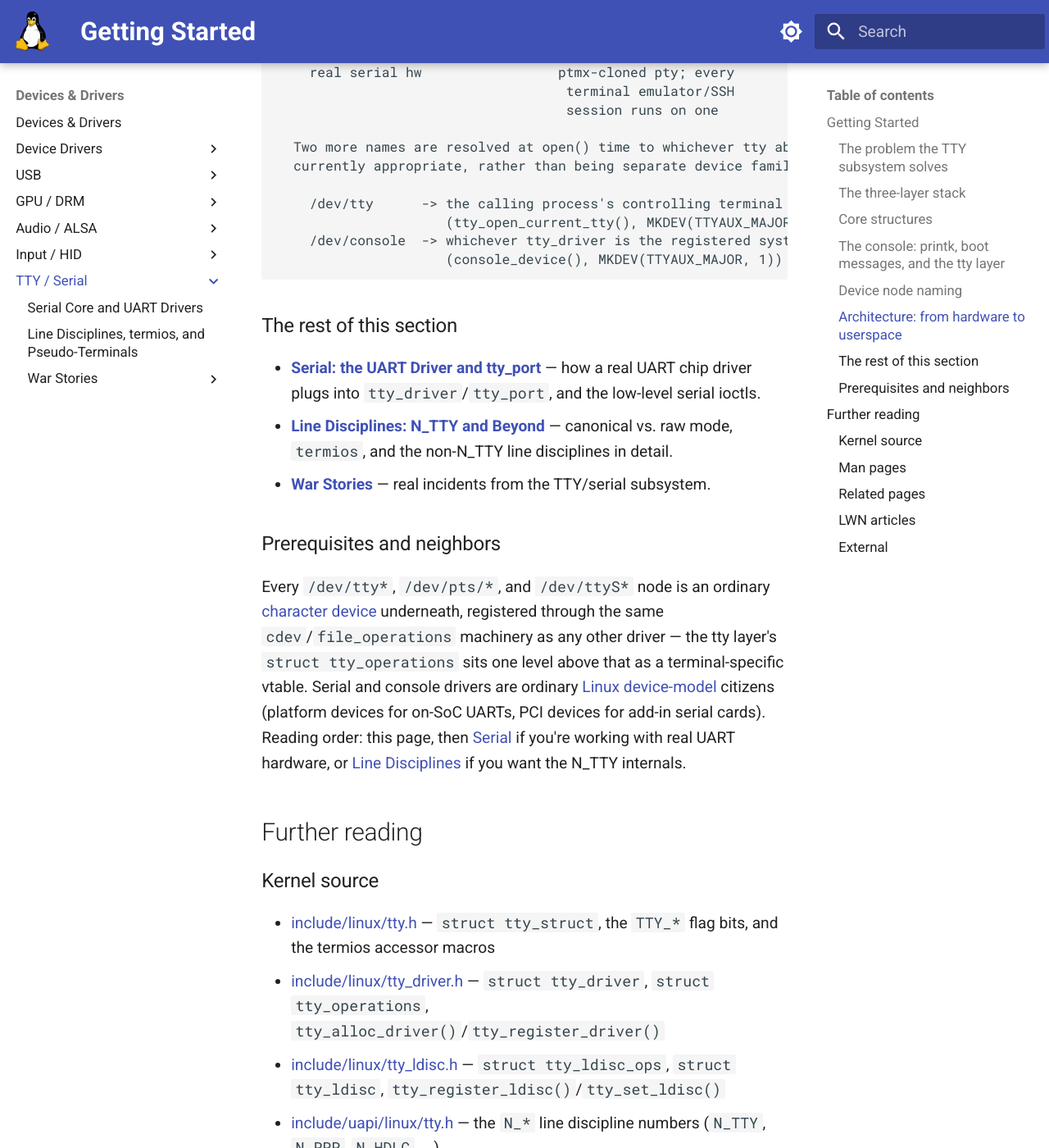
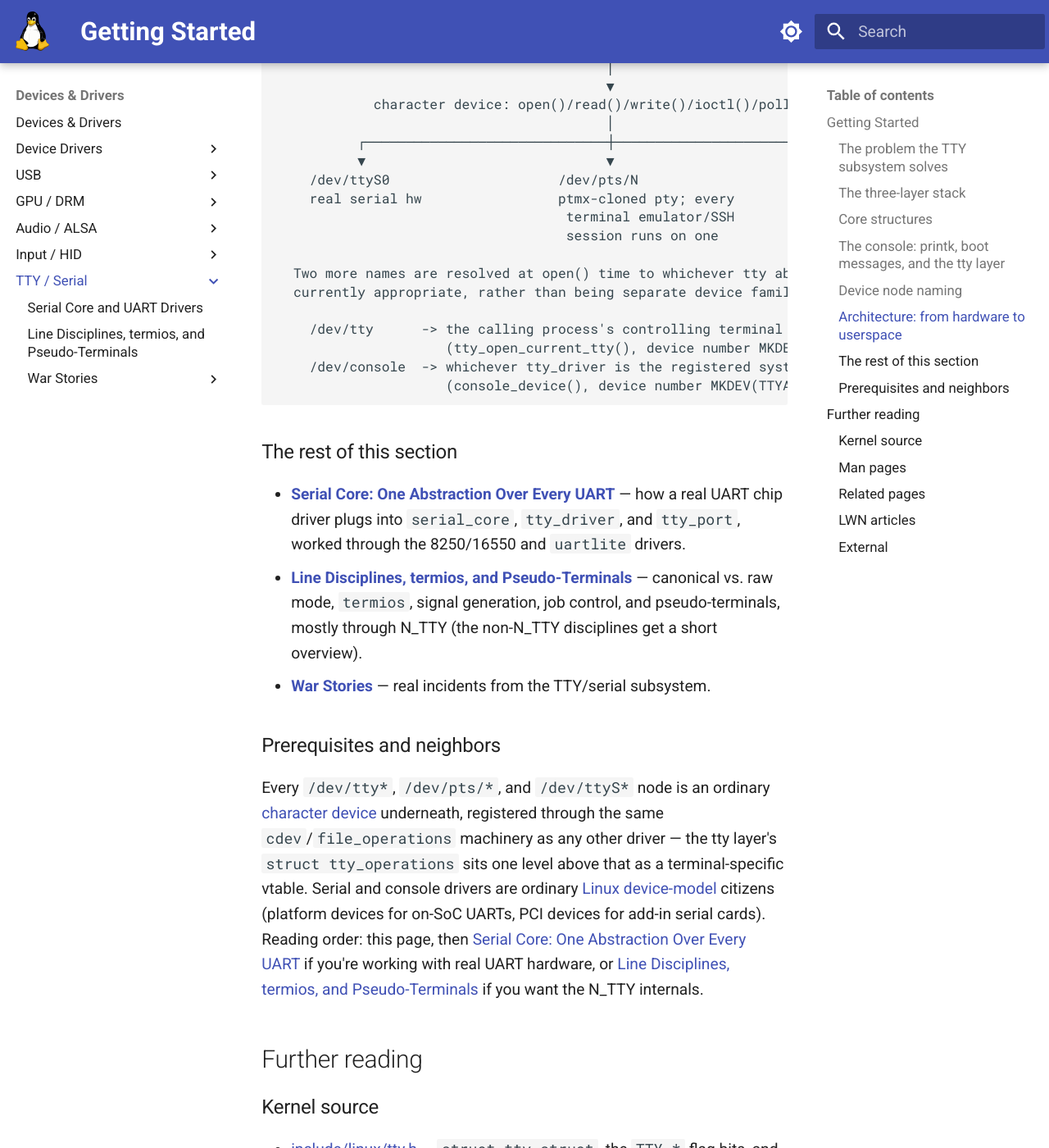
Before and after one commit to laveeshb/linux-kernel-internals, an MkDocs documentation site: the page built from docs/tty/README.md, in a window 1280 px wide and 1400 px high, scrolled down 9066 px. Shown: the whole window at 82% size. Built offline with MkDocs 1.6.1 and Material for MkDocs 9.7.7, drawn with Linux system fonts in a browser that asks for light colours; some of the changed text lies outside the part shown.

Commit message:
Fix round-2 review findings for docs/tty/
- README.md: fix receive_room attribution, fix ISIG flag category,
  fix link-text/content mismatches, fix MKDEV wording
- serial.md: fix false 'only four calls leave serial_core.c' claim,
  fix uart_start() call chain, fix termios_rwsem misattribution, misc
  precision fixes
- line-disciplines.md: fix VMIN/VTIME-aliases-VEOF/VEOL fabrication
  (independently caught by both round-2 reviewers), fix erase-char
  default, fix TTY_PTY_LOCK side, fix isig()/__isig() code-vs-prose
  mismatch, fix citation URL style consistency
- war-stories.md: fix Common Threads table's Act 1/Act 3 mischaracter-
  ization, fix Case 1's flush-trigger claim, fix reachability table
  cells against real NVD access vectors, add missing CVSS score
- war-stories/pty-write-lock-saga.md: fix Act 2's imprecise lockdep-
  cycle description
- war-stories/n-tty-echo-race.md: fix 'nearly a decade' -> 'nine
  years' phrasing consistency

````diff
--- a/docs/tty/README.md
+++ b/docs/tty/README.md
@@ -71,7 +71,7 @@
 };
 ```
 
-A few of these are worth calling out: `name` is built by `tty_line_name()` (e.g. `ttyS3`); `flags` is a bitmask of states like `TTY_THROTTLED`, `TTY_IO_ERROR`, `TTY_OTHER_CLOSED` (set on a pty whose other end has closed), and `TTY_HUPPED`; `receive_room` is how many bytes the current line discipline is willing to accept from the driver in one `receive_buf()` call, set by the ldisc's own `open()`; `ctrl.pgrp`/`ctrl.session` are the process group and session that make this the *controlling* terminal for job control (`setpgrp(2)`, `setsid(2)`); and `link` connects a pty's two `tty_struct`s (master and slave) to each other.
+A few of these are worth calling out: `name` is built by `tty_line_name()` (e.g. `ttyS3`); `flags` is a bitmask of states like `TTY_THROTTLED`, `TTY_IO_ERROR`, `TTY_OTHER_CLOSED` (set on a pty whose other end has closed), and `TTY_HUPPED`; `receive_room` is how many bytes the current line discipline is willing to accept from the driver in one `receive_buf()` call, maintained by the line discipline itself (N_TTY updates it dynamically in `n_tty_receive_buf_common()` as it drains input, and the tty core zeroes it in `tty_set_termios_ldisc()`; a couple of other line disciplines, like `n_gsm.c` and `n_hdlc.c`, just set a fixed value at `.open()`); `ctrl.pgrp`/`ctrl.session` are the process group and session that make this the *controlling* terminal for job control (`setpgrp(2)`, `setsid(2)`); and `link` connects a pty's two `tty_struct`s (master and slave) to each other.
 
 **`struct tty_driver`** (`include/linux/tty_driver.h`) represents a driver, not an individual open tty:
 
@@ -122,8 +122,8 @@
 
 - **`/dev/ttyS0`, `/dev/ttyS1`, ...** — real serial ports, one per UART line a driver enumerates (the 8250/16550-family driver under `drivers/tty/serial/8250/`, for the most common case). The `ttyS(4)` man page puts it simply: "ttyS[0-3] are character devices for the serial terminal lines."
 - **`/dev/pts/N`** — UNIX 98 pseudo-terminal slaves. Userspace opens `/dev/ptmx`, a clone device handled by `ptmx_open()` in `drivers/tty/pty.c`, to allocate a fresh pty master; the `devpts` filesystem then creates the matching `/dev/pts/N` slave node. Every terminal emulator, every `ssh` session, and every `tmux`/`screen` pane is one of these pairs. On the kernel side this is two separate `struct tty_driver`s — `ptm_driver` (`driver_name = "pty_master"`, `name = "ptm"`, master side) and `pts_driver` (`driver_name = "pty_slave"`, `name = "pts"`, slave side) — cross-linked through `tty_driver.other`; `ptmx_open()` allocates the master via `tty_init_dev(ptm_driver, index)`. This is distinct from the legacy BSD-style `pty_driver` (`name = "pty"`), set up separately by `legacy_pty_init()` under `CONFIG_LEGACY_PTYS`, which backs the old `/dev/ptyXX`/`/dev/ttyXX` pairs rather than `/dev/ptmx`.
-- **`/dev/tty`** — not a distinct device family but a fixed alias, minor `MKDEV(TTYAUX_MAJOR, 0)` (`TTYAUX_MAJOR` is `5`, per the `tty(4)` man page: "a character file with major number 5 and minor number 0... a synonym for the controlling terminal of a process, if any"). Opening it calls `tty_open_current_tty()`, which looks up the calling process's controlling tty via `get_current_tty()` and reopens that.
-- **`/dev/console`** — the system console alias, minor `MKDEV(TTYAUX_MAJOR, 1)`, resolved the same way via `console_device()` as described above — it can point at a serial port, a virtual console, or (less commonly) a pty, depending on how the system was booted (`console=` kernel parameter) and what's currently registered.
+- **`/dev/tty`** — not a distinct device family but a fixed alias, device number `MKDEV(TTYAUX_MAJOR, 0)` — major `TTYAUX_MAJOR` (`5`), minor `0` — per the `tty(4)` man page: "a character file with major number 5 and minor number 0... a synonym for the controlling terminal of a process, if any." Opening it calls `tty_open_current_tty()`, which looks up the calling process's controlling tty via `get_current_tty()` and reopens that.
+- **`/dev/console`** — the system console alias, device number `MKDEV(TTYAUX_MAJOR, 1)` (major `5`, minor `1`), resolved the same way via `console_device()` as described above — it can point at a serial port, a virtual console, or (less commonly) a pty, depending on how the system was booted (`console=` kernel parameter) and what's currently registered.
 
 ### Architecture: from hardware to userspace
 
@@ -164,20 +164,20 @@
   currently appropriate, rather than being separate device families:
 
     /dev/tty      -> the calling process's controlling terminal
-                     (tty_open_current_tty(), MKDEV(TTYAUX_MAJOR, 0))
+                     (tty_open_current_tty(), device number MKDEV(TTYAUX_MAJOR, 0))
     /dev/console  -> whichever tty_driver is the registered system console
-                     (console_device(), MKDEV(TTYAUX_MAJOR, 1))
+                     (console_device(), device number MKDEV(TTYAUX_MAJOR, 1))
 ```
 
 ### The rest of this section
 
-- **[Serial: the UART Driver and tty_port](serial.md)** — how a real UART chip driver plugs into `tty_driver`/`tty_port`, and the low-level serial ioctls.
-- **[Line Disciplines: N_TTY and Beyond](line-disciplines.md)** — canonical vs. raw mode, `termios`, and the non-N_TTY line disciplines in detail.
+- **[Serial Core: One Abstraction Over Every UART](serial.md)** — how a real UART chip driver plugs into `serial_core`, `tty_driver`, and `tty_port`, worked through the 8250/16550 and `uartlite` drivers.
+- **[Line Disciplines, termios, and Pseudo-Terminals](line-disciplines.md)** — canonical vs. raw mode, `termios`, signal generation, job control, and pseudo-terminals, mostly through N_TTY (the non-N_TTY disciplines get a short overview).
 - **[War Stories](war-stories.md)** — real incidents from the TTY/serial subsystem.
 
 ### Prerequisites and neighbors
 
-Every `/dev/tty*`, `/dev/pts/*`, and `/dev/ttyS*` node is an ordinary [character device](../drivers/chardev.md) underneath, registered through the same `cdev`/`file_operations` machinery as any other driver — the tty layer's `struct tty_operations` sits one level above that as a terminal-specific vtable. Serial and console drivers are ordinary [Linux device-model](../drivers/device-model.md) citizens (platform devices for on-SoC UARTs, PCI devices for add-in serial cards). Reading order: this page, then [Serial](serial.md) if you're working with real UART hardware, or [Line Disciplines](line-disciplines.md) if you want the N_TTY internals.
+Every `/dev/tty*`, `/dev/pts/*`, and `/dev/ttyS*` node is an ordinary [character device](../drivers/chardev.md) underneath, registered through the same `cdev`/`file_operations` machinery as any other driver — the tty layer's `struct tty_operations` sits one level above that as a terminal-specific vtable. Serial and console drivers are ordinary [Linux device-model](../drivers/device-model.md) citizens (platform devices for on-SoC UARTs, PCI devices for add-in serial cards). Reading order: this page, then [Serial Core: One Abstraction Over Every UART](serial.md) if you're working with real UART hardware, or [Line Disciplines, termios, and Pseudo-Terminals](line-disciplines.md) if you want the N_TTY internals.
 
 ## Further reading
 
@@ -202,7 +202,7 @@
 
 ### Related pages
 
-- [Serial: the UART Driver and tty_port](serial.md) · [Line Disciplines: N_TTY and Beyond](line-disciplines.md) · [War Stories](war-stories.md) — the rest of this section
+- [Serial Core: One Abstraction Over Every UART](serial.md) · [Line Disciplines, termios, and Pseudo-Terminals](line-disciplines.md) · [War Stories](war-stories.md) — the rest of this section
 - [Character and Misc Devices](../drivers/chardev.md) · [Linux Device Model](../drivers/device-model.md) — the driver-core layers the TTY subsystem sits on
 
 ### LWN articles
````
Also changed, not shown: other parts of docs/tty/README.md (+1 -1 lines), docs/tty/line-disciplines.md (+11 -10 lines), docs/tty/serial.md (+7 -7 lines), docs/tty/war-stories.md (+7 -5 lines), docs/tty/war-stories/n-tty-echo-race.md (+1 -1 lines), docs/tty/war-stories/pty-write-lock-saga.md (+2 -2 lines).
